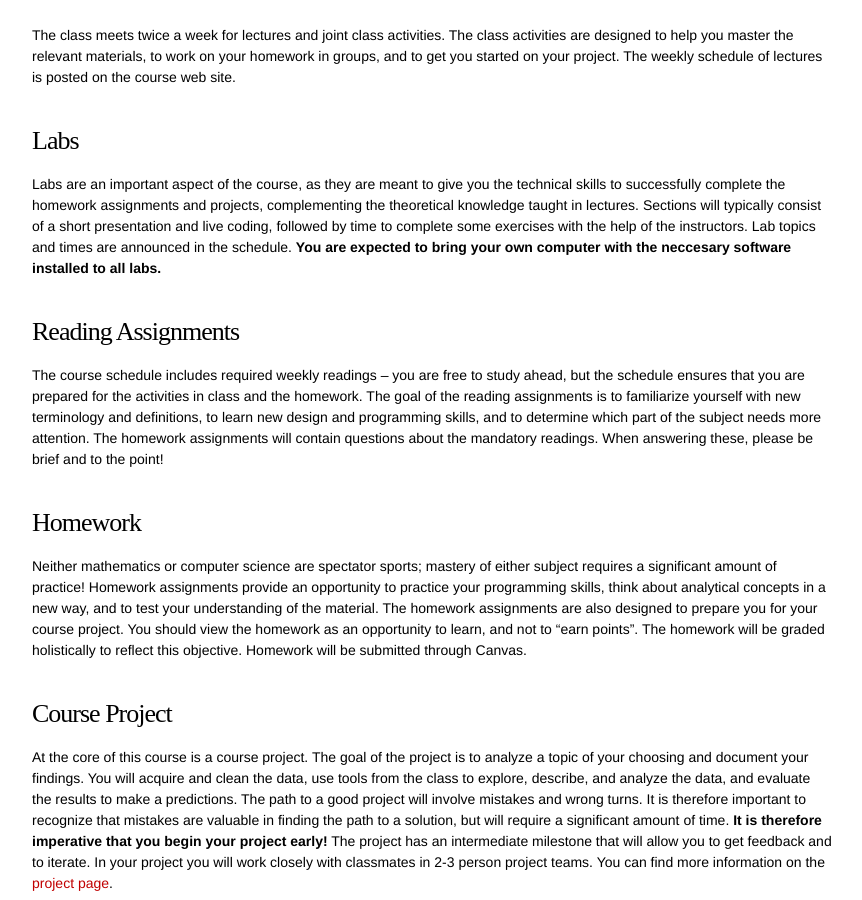
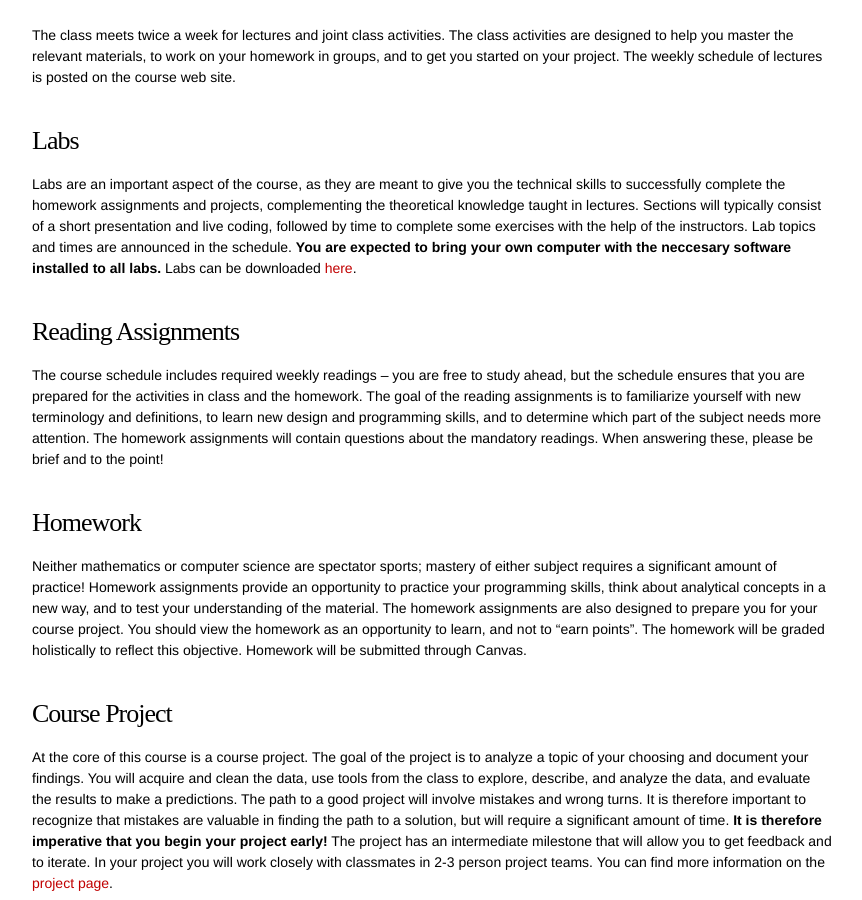
Before and after one commit to datascience-course/2016-website, a Jekyll site: the page built from syllabus.md, in a window 1280 px wide and 900 px high, scrolled down 2290 px. Shown: the whole window, without its empty margins (208-1070 px from the left). Built offline with Jekyll 4.4.1, drawn with Linux system fonts in a browser that asks for light colours; some web fonts are replaced.

Commit message:
Update syllabus.md

```diff
--- a/syllabus.md
+++ b/syllabus.md
@@ -88,7 +88,7 @@ Jiawei Han, Micheline Kamber, and Jian Pei
 The class meets twice a week for lectures and joint class activities. The class activities are designed to help you master the relevant materials, to work on your homework in groups, and to get you started on your project. The weekly schedule of lectures is posted on the course web site.
 
 ###  Labs
-Labs are an important aspect of the course, as they are meant to give you the technical skills to successfully complete the homework assignments and projects, complementing the theoretical knowledge taught in lectures. Sections will typically consist of a short presentation and live coding, followed by time to complete some exercises with the help of the instructors. Lab topics and times are announced in the schedule. **You are expected to bring your own computer with the neccesary software installed to all labs.**
+Labs are an important aspect of the course, as they are meant to give you the technical skills to successfully complete the homework assignments and projects, complementing the theoretical knowledge taught in lectures. Sections will typically consist of a short presentation and live coding, followed by time to complete some exercises with the help of the instructors. Lab topics and times are announced in the schedule. **You are expected to bring your own computer with the neccesary software installed to all labs.** Labs can be downloaded [here](https://github.com/datascience-course/2016-datascience-labs).
 
 ### Reading Assignments
 The course schedule includes required weekly readings – you are free to study ahead, but the schedule ensures that you are prepared for the activities in class and the homework. The goal of the reading assignments is to familiarize yourself with new terminology and definitions, to learn new design and programming skills, and to determine which part of the subject needs more attention. The homework assignments will contain questions about the mandatory readings. When answering these, please be brief and to the point!
```
